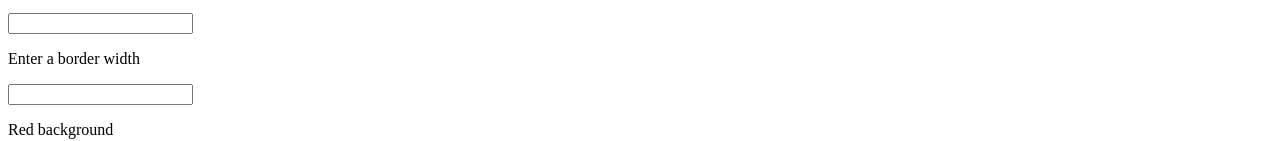
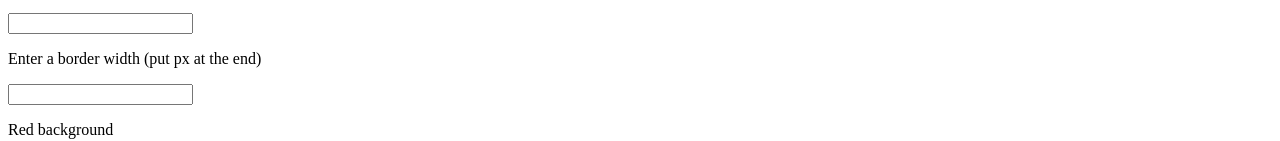
Before and after one commit to MohamedAql01/Lab5, a plain HTML site: page Ex4.html in a window 1280 px wide. Shown: the part 241-382 px from the top of the page. Drawn offline with Linux system fonts and the light colour scheme.

Commit message:
Add files via upload

```diff
--- a/Ex4.html
+++ b/Ex4.html
@@ -30,7 +30,7 @@
   <input type='text' id='border3'></input>
   <br>
 
-  <p>Enter a border width</p>
+  <p>Enter a border width (put px at the  end)</p>
   <input type='text' id='width'></input>
   <br>
 
```
